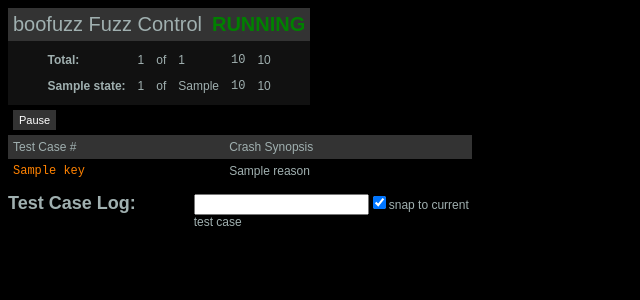
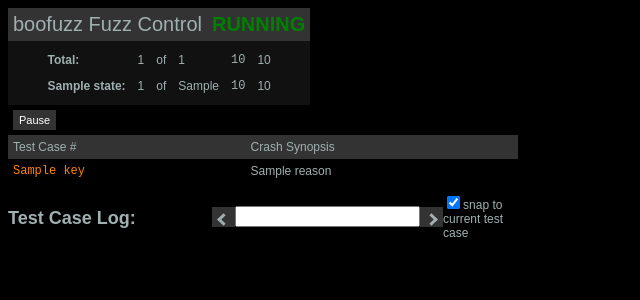
Before and after one commit to jtpereyda/boofuzz, a Flask app: template boofuzz/web/templates/index.html in a window 1280 px wide. Shown: the top 300 px of the page, without its empty margins (0-640 px from the left). Run offline with Flask 2, Linux system fonts and the light colour scheme; the template is opened without the code that fills it: most values are stand-ins (such as "Sample title", 1, 10 or a date in 2020); data that the repository does not hold is empty.

Commit message:
Add log left/right buttons to index

```diff
--- a/boofuzz/web/app.py
+++ b/boofuzz/web/app.py
@@ -2,7 +2,7 @@ import flask
 from flask import Flask, render_template, redirect
 import re
 
-MAX_LOG_LINE_LEN = 3000
+MAX_LOG_LINE_LEN = 1500
 
 app = Flask(__name__)
 app.session = None
--- a/boofuzz/web/static/css/boofuzz.css
+++ b/boofuzz/web/static/css/boofuzz.css
@@ -1,3 +1,6 @@
+:root {
+    --foreground-color:#A0B0B0;
+}
 a:link    {color: #FF8200; text-decoration: none;}
 a:visited {color: #FF8200; text-decoration: none;}
 a:hover   {color: #C5C5C5; text-decoration: none;}
@@ -6,13 +9,12 @@ body {
     background-color: #000000;
     font-family:      Arial, Helvetica, sans-serif;
     font-size:        12px;
-    color:            #A0B0B0;
+    color:            var(--foreground-color);
 }
 
 .fixed {
     font-family:      Courier New, sans-serif;
     font-size:        12px;
-    color:            #A0B0B0;
 }
 
 .input {
@@ -23,6 +25,43 @@ body {
     border:           thin none;
     height:           20px;
 }
+
+button.input {
+    padding: 7px;
+    border: 2px;
+    text-align: center;
+}
+button.input div {
+}
+.input i {
+    border: solid;
+    border-color: var(--foreground-color);
+    border-width: 0 3px 3px 0;
+    display: inline-block;
+    padding: 3px;
+    margin: auto;
+}
+
+.right {
+    transform: rotate(-45deg);
+    -webkit-transform: rotate(-45deg);
+}
+
+.left {
+    transform: rotate(135deg);
+    -webkit-transform: rotate(135deg);
+}
+
+.up {
+    transform: rotate(-135deg);
+    -webkit-transform: rotate(-135deg);
+}
+
+.down {
+    transform: rotate(45deg);
+    -webkit-transform: rotate(45deg);
+}
+
 
 .running {
     color: green;
@@ -75,9 +114,21 @@ header.test-case-log-header {
     width: 40%;
 }
 
-.test-case-log-index-input {
+.test-case-log-input-area {
     display: table-cell;
     width: 60%;
+}
+
+.test-case-log-input-center {
+    display: flex;
+    width: 100%;
+    align-items: center;
+    justify-content: space-around;
+}
+
+.test-case-log-input-center span {
+    /*vertical-align: top;*/
+    /*float: left;*/
 }
 
 table.summary {
@@ -102,6 +153,7 @@ table.summary  td {
 
 table.test-steps td {
     white-space: pre-wrap;
+    word-break: break-word;
     font-family: "SFMono-Regular",Consolas,"Liberation Mono",Menlo,Courier,monospace;
     margin: 0;
 }
--- a/boofuzz/web/templates/index.html
+++ b/boofuzz/web/templates/index.html
@@ -55,8 +55,14 @@
         </table>
         <header class="test-case-log-header">
             <h2 class="test-case-log-title">Test Case Log: <span id="test-case-log-title-index"></span></h2>
-            <input type="text" class="test-case-log-index-input" id="test-case-log-index-input"/>
-            <label><input type="checkbox" checked id="test-case-log-snap"/>snap to current test case</label>
+            <div class="test-case-log-input-area">
+                <div class="test-case-log-input-center">
+                    <span><button id="test-case-log-left" class="input"> <div> <i class="arrow left"></i> </div> </button></span>
+                    <span><input type="text" class="test-case-log-index-input" id="test-case-log-index-input"/></span>
+                    <span><button  id="test-case-log-right" class="input"> <i class="arrow right"></i> </button></span>
+                    <span><label><input type="checkbox" checked id="test-case-log-snap"/>snap to current test case</label></span>
+                </div>
+            </div>
         </header>
     </div>
     <div class="log-wrapper">
```
Also changed, not shown: boofuzz/web/static/js/index.js (+33 -4 lines).
